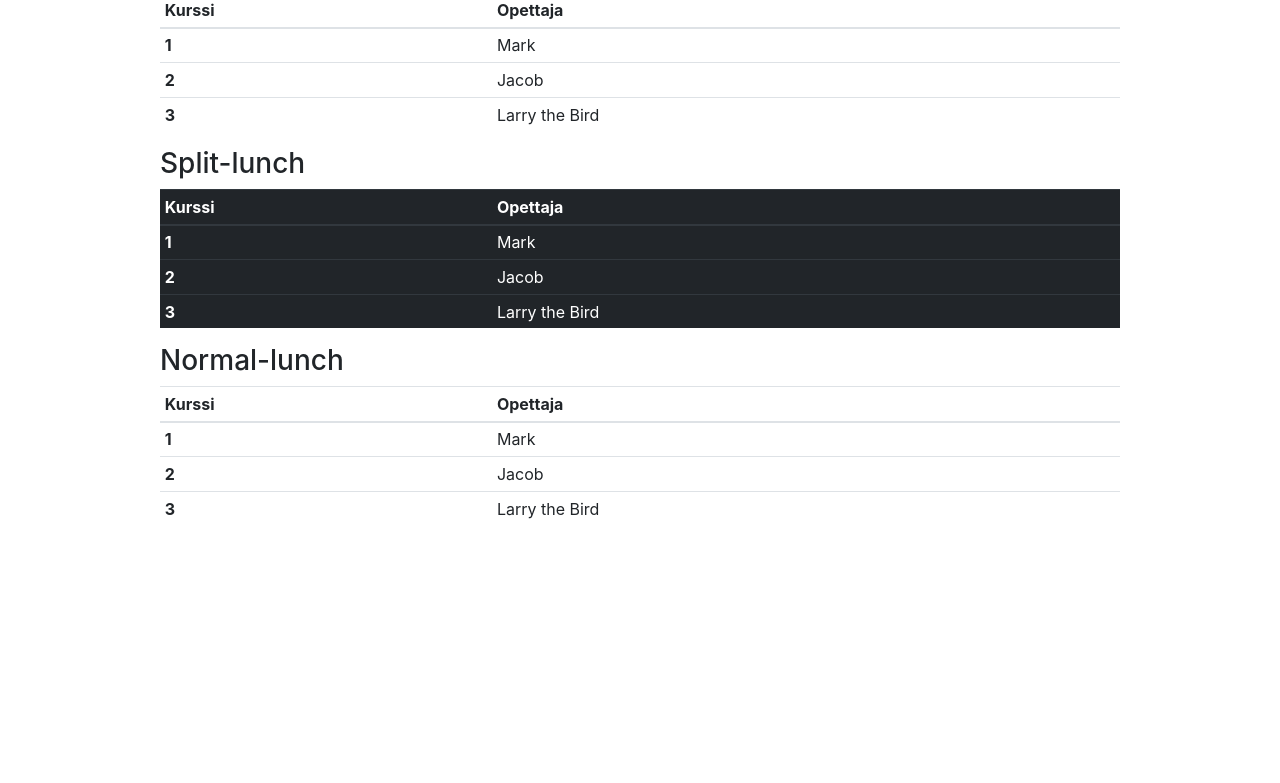
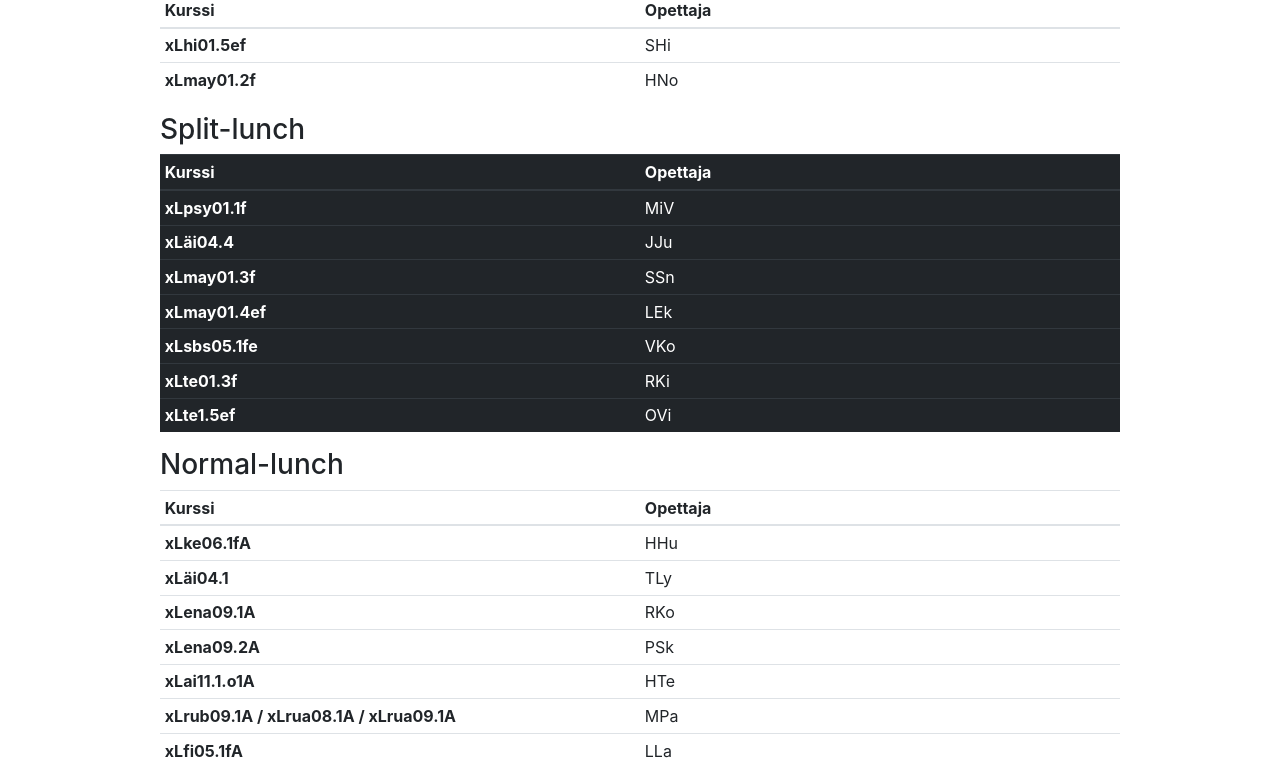
Before and after one commit to helkama/onkomeillasplit.ml, a plain HTML site: page bootstrap-designing.html in a window 1280 px wide. Shown: the part 64-847 px from the top of the page. Before the commit the page ends 800 px from the top, so only its background shows below. Drawn offline with nearby package versions, Linux system fonts and the light colour scheme.

Commit message:
Added the monday data to get a view what the design looks like

```diff
--- a/bootstrap-designing.html
+++ b/bootstrap-designing.html
@@ -19,7 +19,8 @@
 
   </head>
   <body>
-    <h1>Hello, world!</h1>
+    <h1>Monday lunches</h1>
+    <!-- This is now displaying the monday lunches as an example -->
 <div class="mx-auto" style="width: 75%;" >
     <table class="table table-sm">
   <thead>
@@ -31,20 +32,16 @@
   </thead>
   <tbody>
     <tr>
-      <th scope="row">1</th>
-      <td>Mark</td>
+      <th scope="row" style="width: 50%">xLhi01.5ef</th>
+      <td>SHi</td>
 
     </tr>
     <tr>
-      <th scope="row">2</th>
-      <td>Jacob</td>
+      <th scope="row" >xLmay01.2f</th>
+      <td>HNo</td>
 
     </tr>
-    <tr>
-      <th scope="row">3</th>
-      <td colspan="2">Larry the Bird</td>
 
-    </tr>
   </tbody>
 </table>
 <h3> Split-lunch </h3>
@@ -58,18 +55,38 @@
   </thead>
   <tbody>
     <tr>
-      <th scope="row">1</th>
-      <td>Mark</td>
+      <th scope="row"  style="width: 50%">xLpsy01.1f</th>
+      <td>MiV</td>
 
     </tr>
     <tr>
-      <th scope="row">2</th>
-      <td>Jacob</td>
+      <th scope="row">xL&auml;i04.4</th>
+      <td>JJu</td>
 
     </tr>
     <tr>
-      <th scope="row">3</th>
-      <td colspan="2">Larry the Bird</td>
+      <th scope="row">xLmay01.3f</th>
+      <td colspan="2">SSn</td>
+
+    </tr>
+    <tr>
+      <th scope="row">xLmay01.4ef</th>
+      <td colspan="2">LEk</td>
+
+    </tr>
+    <tr>
+      <th scope="row">xLsbs05.1fe</th>
+      <td colspan="2">VKo</td>
+
+    </tr>
+    <tr>
+      <th scope="row">xLte01.3f</th>
+      <td colspan="2">RKi</td>
+
+    </tr>
+    <tr>
+      <th scope="row">xLte1.5ef</th>
+      <td colspan="2">OVi</td>
 
     </tr>
   </tbody>
@@ -78,25 +95,45 @@
 <table class="table table-sm">
 <thead>
 <tr>
-  <th scope="col">Kurssi</th>
+  <th scope="col" style="width: 50%">Kurssi</th>
   <th scope="col">Opettaja</th>
 
 </tr>
 </thead>
 <tbody>
 <tr>
-  <th scope="row">1</th>
-  <td>Mark</td>
+  <th scope="row">xLke06.1fA</th>
+  <td>HHu</td>
 
 </tr>
 <tr>
-  <th scope="row">2</th>
-  <td>Jacob</td>
+  <th scope="row">xL&auml;i04.1</th>
+  <td>TLy</td>
 
 </tr>
 <tr>
-  <th scope="row">3</th>
-  <td colspan="2">Larry the Bird</td>
+  <th scope="row">xLena09.1A</th>
+  <td>RKo</td>
+
+</tr>
+<tr>
+  <th scope="row">xLena09.2A</th>
+  <td>PSk</td>
+
+</tr>
+<tr>
+  <th scope="row">xLai11.1.o1A</th>
+  <td>HTe</td>
+
+</tr>
+<tr>
+  <th scope="row">xLrub09.1A / xLrua08.1A / xLrua09.1A</th>
+  <td>MPa</td>
+
+</tr>
+<tr>
+  <th scope="row">xLfi05.1fA</th>
+  <td>LLa</td>
 
 </tr>
 </tbody>
```
